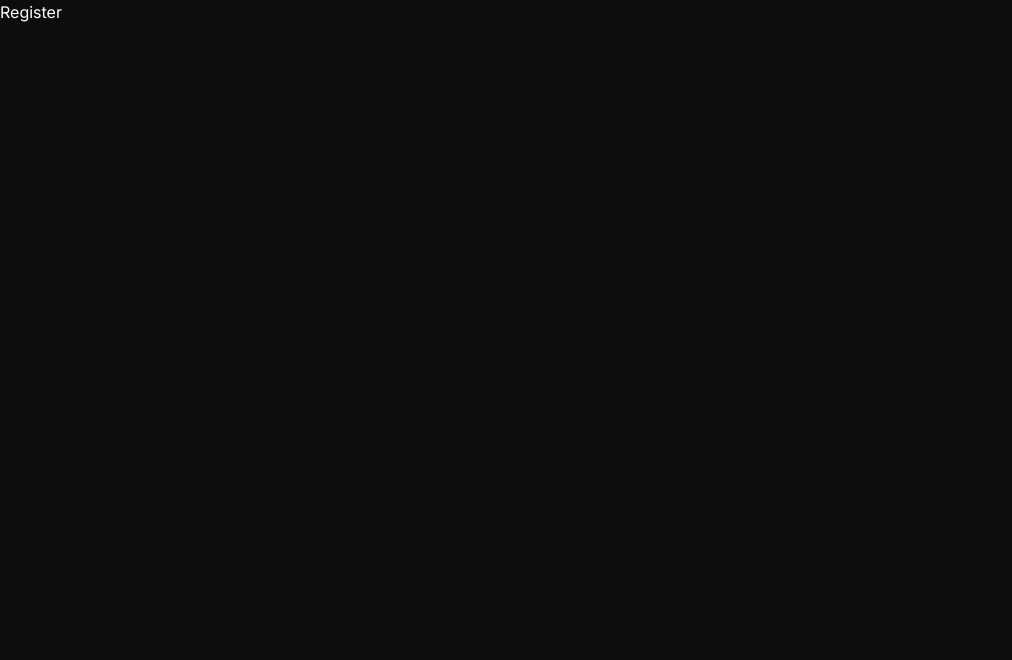
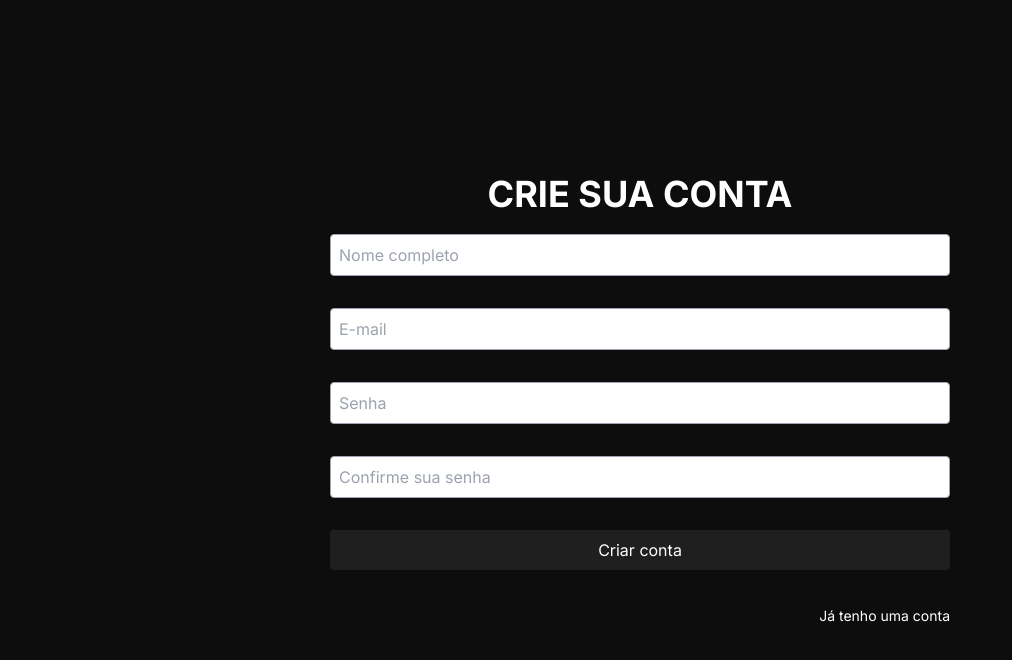
Before and after one commit to irmandadedocodigo/frontend-react, a Next.js app: page /auth/register in a window 1280 px wide. Shown: the top 660 px of the page, without its empty margins (0-1012 px from the left). Built offline with nearby package versions, Linux system fonts and the light colour scheme.

Commit message:
feat: tela de cadastro

```diff
--- a/src/app/auth/dtos/CreateUserDTO.ts
+++ b/src/app/auth/dtos/CreateUserDTO.ts
@@ -3,6 +3,7 @@ class CreateUserDto {
     fullName!: string;
     email!: string;
     password!: string;
+    passwordConfirmation!: string;
     constructor(data: CreateUserDto) {
         Object.assign(this, data)
     }
--- a/src/app/auth/endpoints/index.ts
+++ b/src/app/auth/endpoints/index.ts
@@ -1,6 +1,7 @@
 import API_BASE_URL from "@/app/utils/ApiBaseUrl";
 import LoginDTO from "../dtos/LoginDTO";
 import { AxiosResponse } from "axios";
+import CreateUserDto from "../dtos/CreateUserDTO";
 
 
 class AuthEndPoints {
@@ -8,6 +9,11 @@ class AuthEndPoints {
         const reponse: AxiosResponse = await API_BASE_URL.post('/auth/login', data);
         return reponse.data;
     }
+
+    static async Register(data: CreateUserDto) {
+        const reponse: AxiosResponse = await API_BASE_URL.post('/auth/register', data);
+        return reponse.data;
+    }
 }
 
 export default AuthEndPoints;
--- a/src/app/auth/login/page.tsx
+++ b/src/app/auth/login/page.tsx
@@ -4,14 +4,8 @@ import { useForm } from "react-hook-form";
 import styles from "../auth.module.css";
 import AuthEndPoints from "../endpoints";
 import { useRouter } from "next/navigation";
-
-interface CatchError {
-    response: {
-        data: {
-            message: 'Not Found' | 'Unauthorized'
-        }
-    }
-}
+import Link from "next/link";
+import Validator from "@/app/validators";
 
 export default function Login() {
     const form = useForm<LoginDTO>({
@@ -30,32 +24,23 @@ export default function Login() {
     } = form
 
     const submit = async (data: LoginDTO) => {
+        const validade = Validator.validatePassword(data.password)
+        if (validade) {
+            setError('password', {
+                type: 'manual',
+                message: validade
+            })
+            return;
+        }
         try {
             await AuthEndPoints.Login(data);
             router.push("/home");
-        } catch (error: CatchError | any) {
-            if (error.response.data.message === 'Not Found') {
-                setError('email', {
-                    type: 'manual',
-                    message: 'E-mail não cadastrado'
-                });
-            }
-
-            if (error.response.data.message === 'Unauthorized') {
-                setError('password', {
-                    type: 'manual',
-                    message: 'Senha incorreta'
-                });
-            }
-
-            if (error.response.data.message.includes('password is not strong enough')) {
-                setError('password', {
-                    type: 'manual',
-                    message: 'Senha inválida - A senha deve conter no mínimo 8 caracteres, 1 letra maiúscula, 1 letra minúscula , 1 número e 1 caractere especial'
-                });
-            }
-
-            console.error(error.response.data.message);
+        } catch (error) {
+            setError('root', {
+                type: 'manual',
+                message: 'Usuário ou senha incorretos'
+            });
+            console.error(error);
         }
     }
 
@@ -72,6 +57,10 @@ export default function Login() {
                                 className="rounded border border-gray-400 p-2 text-black"
                                 {...register("email", {
                                     required: 'Campo obrigatório',
+                                    pattern: {
+                                        value: /\S+@\S+\.\S+/,
+                                        message: 'E-mail inválido'
+                                    }
                                 })}
                             />
                             <p className="text-red-400">{errors.email?.message}</p>
@@ -90,11 +79,12 @@ export default function Login() {
                             >
                                 Entrar
                             </button>
+                            <p className="text-red-400 text-center">{errors.root?.message}</p>
                         </div>
                     </form>
                     <div className="flex justify-between">
-                        <a href="/auth/register" className="text-sm transition hover:text-[--tertiary]">Ainda não tenho uma conta</a>
-                        <a href="" className="text-sm transition hover:text-[--tertiary]">Esqueci minha senha</a>
+                        <Link href="/auth/register" className="text-sm transition hover:text-[--tertiary]">Ainda não tenho uma conta</Link>
+                        <Link href="" className="text-sm transition hover:text-[--tertiary]">Esqueci minha senha</Link>
                     </div>
                 </div>
             </div>
--- a/src/app/auth/register/page.tsx
+++ b/src/app/auth/register/page.tsx
@@ -1,9 +1,125 @@
+"use client"
+import Validator from "@/app/validators";
+import { AxiosError } from "axios";
+import Link from "next/link";
+import { useRouter } from "next/navigation";
+import { useForm } from "react-hook-form";
+import styles from "../auth.module.css";
+import CreateUserDto from "../dtos/CreateUserDTO";
+import AuthEndPoints from "../endpoints";
+
+export default function Register() {
+    const form = useForm<CreateUserDto>({
+        defaultValues: {
+            fullName: "",
+            email: "",
+            password: "",
+            passwordConfirmation: ""
+        }
+    })
+
+    const router = useRouter()
+
+    const {
+        register,
+        handleSubmit,
+        formState: { errors },
+        setError
+    } = form
+
+    const submit = async (data: CreateUserDto) => {
+        const validatePassword = Validator.validatePassword(data.password, data.passwordConfirmation)
+
+        if (validatePassword) {
+            setError('password', {
+                type: 'manual',
+                message: validatePassword
+            })
+            return;
+        }
+
+        try {
+            await AuthEndPoints.Register(data);
+            router.push("/auth/login");
+        } catch (error) {
+            console.error(error);
+            if ((error as AxiosError).response?.status === 422) {
+                setError('email', {
+                    type: 'manual',
+                    message: 'E-mail já cadastrado'
+                })
+                return;
+            }
+
+            setError('root', {
+                type: 'manual',
+                message: 'Erro ao criar conta'
+            })
+        }
+    }
 
 
-export default function Register() {
     return (
-        <div>
-            <h1>Register</h1>
+        <div className="flex justify-center items-center h-full flex-col">
+            <div className={`${styles.Card}`}>
+                <div className="container mx-auto p-10 flex gap-5 flex-col">
+                    <h1 className="text-4xl text-center font-bold">CRIE SUA CONTA</h1>
+                    <form onSubmit={handleSubmit(submit)}>
+                        <div className="flex flex-col space-y-4">
+                            <input
+                                type="Nome completo"
+                                placeholder="Nome completo"
+                                className="rounded border border-gray-400 p-2 text-black"
+                                {...register("fullName", {
+                                    required: "Campo obrigatório"
+                                })}
+                            />
+                            <p className="text-red-400">{errors.fullName?.message}</p>
+                            <input
+                                type="email"
+                                placeholder="E-mail"
+                                className="rounded border border-gray-400 p-2 text-black"
+                                {...register("email", {
+                                    required: "Campo obrigatório",
+                                    pattern: {
+                                        value: /\S+@\S+\.\S+/,
+                                        message: 'E-mail inválido'
+                                    }
+                                })}
+                            />
+                            <p className="text-red-400">{errors.email?.message}</p>
+                            <input
+                                type="password"
+                                placeholder="Senha"
+                                className="rounded border border-gray-400 p-2 text-black"
+                                {...register("password", {
+                                    required: "Campo obrigatório"
+                                })}
+                            />
+                            <p className="text-red-400">{errors.password?.message}</p>
+                            <input
+                                type="password"
+                                placeholder="Confirme sua senha"
+                                className="rounded border border-gray-400 p-2 text-black"
+                                {...register("passwordConfirmation", {
+                                    required: "Campo obrigatório"
+                                })}
+                            />
+                            <p className="text-red-400">{errors.passwordConfirmation?.message}</p>
+                            <button
+                                type="submit"
+                                className="bg-[--secondary] rounded text-white p-2 hover:bg-[--tertiary] transition duration-300 "
+                            >
+                                Criar conta
+                            </button>
+                            <p className="text-red-400 text-center">{errors.root?.message}</p>
+                        </div>
+                    </form>
+                    <div className="flex justify-end">
+                        <Link href="/auth/login" className="text-sm transition hover:text-[--tertiary]">Já tenho uma conta</Link>
+                    </div>
+                </div>
+            </div>
         </div>
     )
 }
--- /dev/null
+++ b/src/app/validators/index.ts
@@ -0,0 +1,24 @@
+
+
+class Validator {
+    public static validatePassword(password: string, passwordConfirmation?: string) {
+        const verifyOptions: {
+            [key: number]: string | boolean
+        } = {
+            0: passwordConfirmation ? password !== passwordConfirmation && "As senhas não se coincidem" : false,
+            1: password.length < 8 && "A senha deve conter no mínimo 8 caracteres",
+            2: !password.match(/[a-z]/g) && "A senha deve conter no mínimo uma letra minúscula",
+            3: !password.match(/[A-Z]/g) && "A senha deve conter no mínimo uma letra maiúscula",
+            4: !password.match(/[0-9]/g) && "A senha deve conter no mínimo um número",
+            5: !password.match(/[^a-zA-Z\d]/g) && "A senha deve conter no mínimo um caractere especial",
+        }
+
+        for (const verify in verifyOptions) {
+            if (verifyOptions[verify]) {
+                return verifyOptions[verify].toString();
+            }
+        }
+    }
+}
+
+export default Validator;
```
